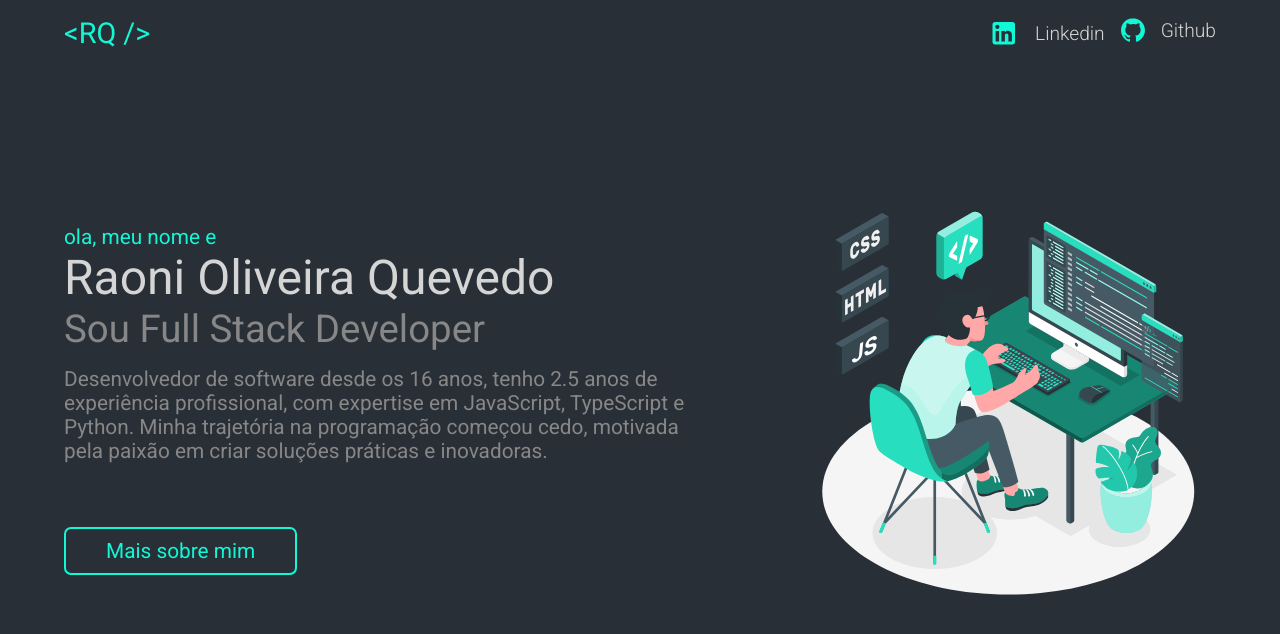
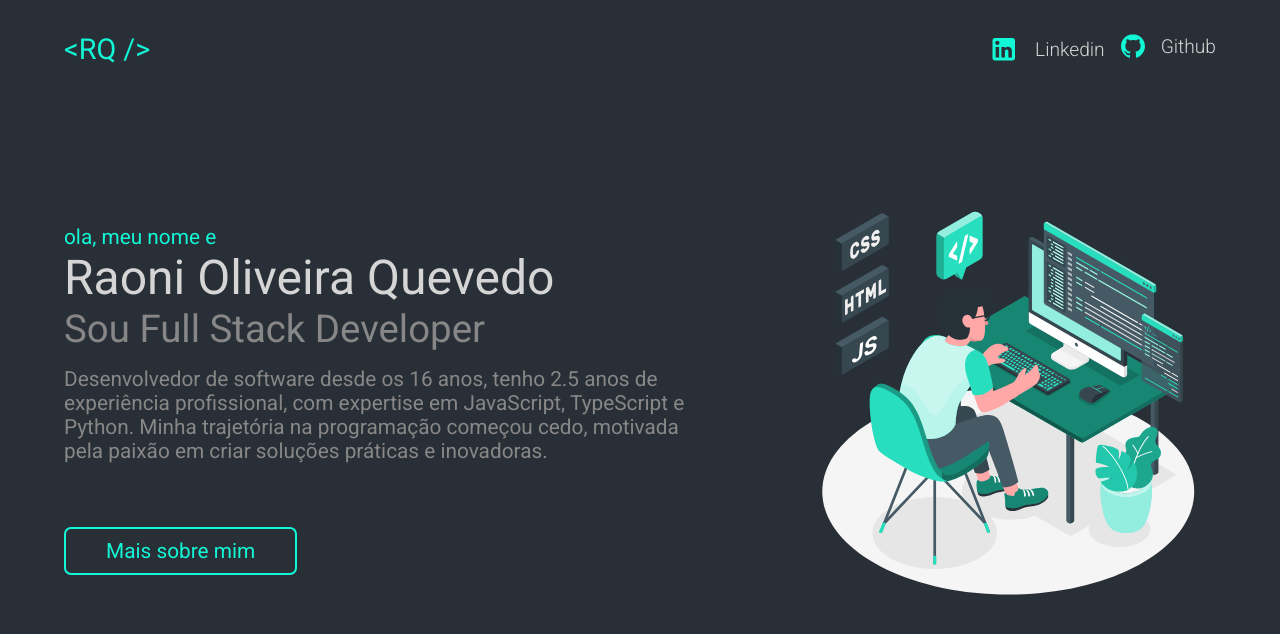
Before and after one commit to raoni111/portfolio_2.0, a Vue app: page / in a window 1280 px wide. Shown: the top 634 px of the page. Built offline with nearby package versions, Linux system fonts and the light colour scheme.

Commit message:
update-background

```diff
--- a/src/components/header-element.vue
+++ b/src/components/header-element.vue
@@ -32,12 +32,13 @@ import LinkedinIcon from './icons/header/linkedin-icon.vue'
   align-items: center;
   position: fixed;
   width: 100dvw;
+  background-color: var(--default-background);
   .header-content {
     display: flex;
     justify-content: space-between;
     align-items: center;
     width: 75%;
-    padding: 1rem 0rem;
+    padding: 2rem 0rem;
     .title {
       color: var(--font-color-green);
       font-size: 1.8rem;
```
